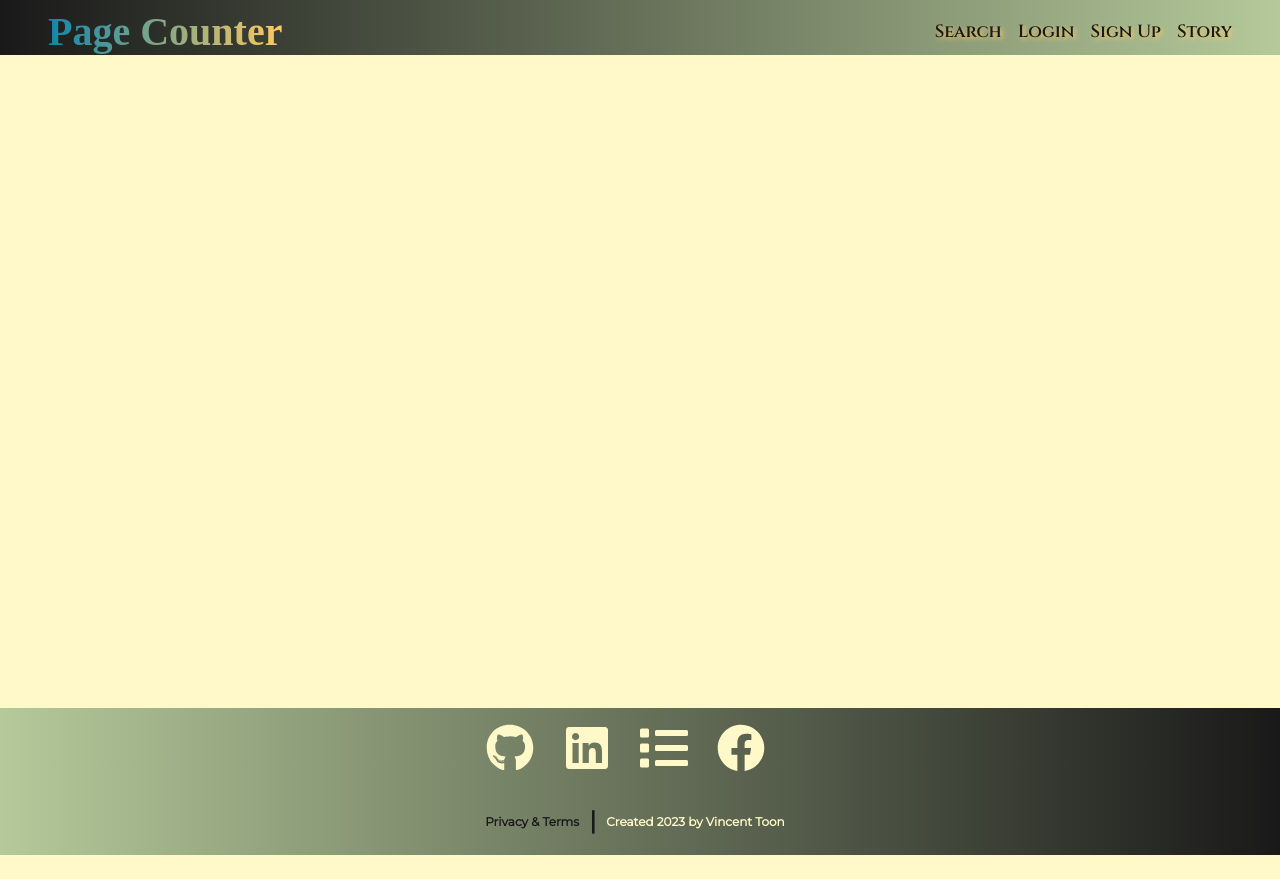
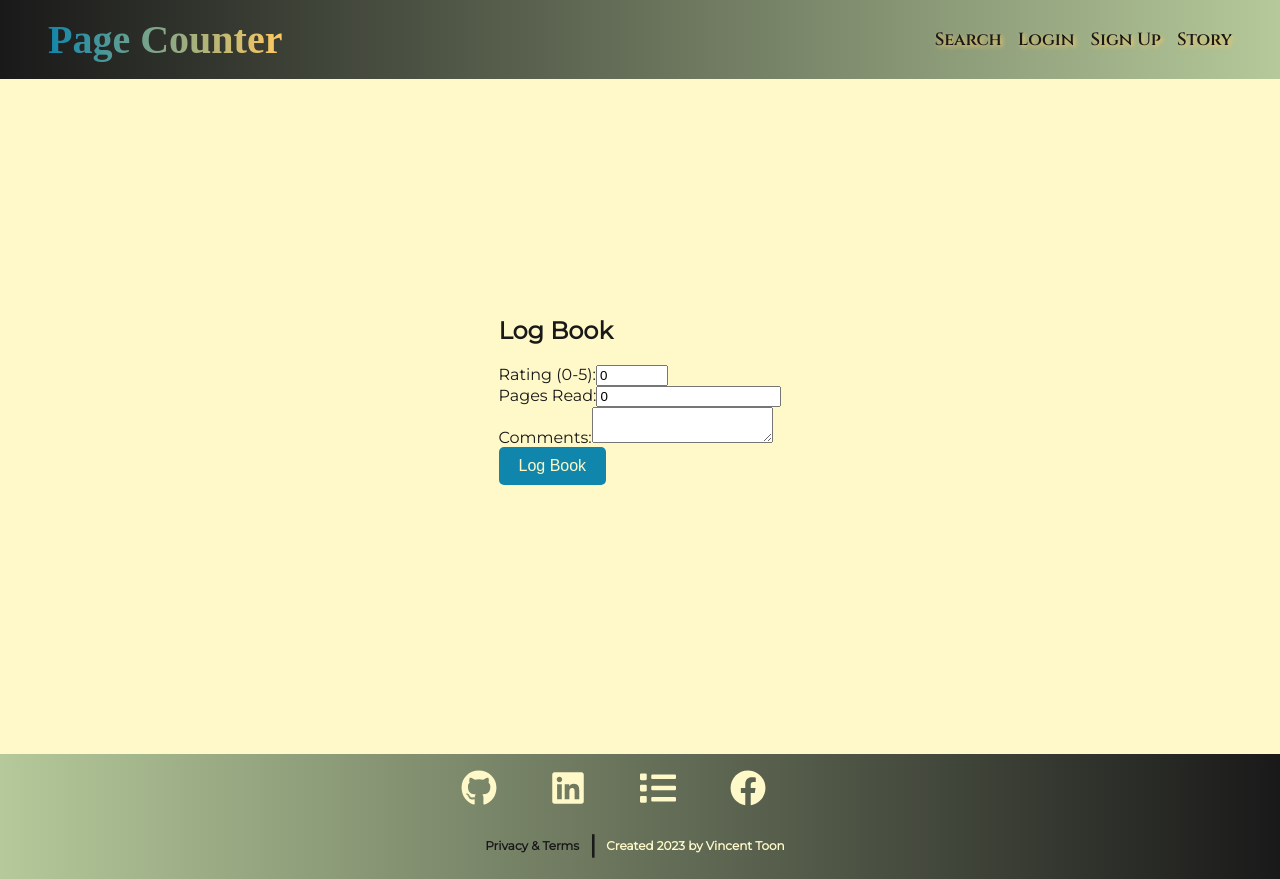
Before and after one commit to Vincenttoon/page_counter, a React (Create React App) app in the folder client/: page /log-book/1 in a window 1280 px wide. Before the commit the page ends 855 px from the top, so only its background shows below. Built offline with nearby package versions, Linux system fonts and the light colour scheme; a web font is replaced by a local one.

Commit message:
fixed id search

```diff
--- a/client/src/App.js
+++ b/client/src/App.js
@@ -16,6 +16,7 @@ import Signup from "./pages/Signup";
 import Login from "./pages/Login";
 import Feed from "./pages/Feed";
 import Story from "./pages/Story";
+import LogBook from './pages/LogBook';
 
 import "./App.css";
 
@@ -54,6 +55,7 @@ function App() {
               <Route path="/login" element={<Login />} />
               <Route path="/story" element={<Story />} />
               <Route path="/search" element={<SearchBooks />} />
+              <Route path="/log-book/:bookId" element={<LogBook />} />
             </Routes>
           </main>
           <Footer />
--- a/client/src/components/Footer/index.js
+++ b/client/src/components/Footer/index.js
@@ -11,22 +11,22 @@ const Footer = () => {
         <ul>
           <li>
             <a href="https://github.com/Vincenttoon">
-              <FaGithub fontSize={"2em"} />
+              <FaGithub fontSize={"1.5em"} />
             </a>
           </li>
           <li>
             <a href="https://www.linkedin.com/in/vincent-toon-4954b6162/">
-              <FaLinkedin fontSize={"2em"} />
+              <FaLinkedin fontSize={"1.5em"} />
             </a>
           </li>
           <li>
             <a href="https://vincent-toon-portfolio.vercel.app/">
-              <FaList fontSize={"2em"} />
+              <FaList fontSize={"1.5em"} />
             </a>
           </li>
           <li>
             <a href="https://www.facebook.com/vince.toon">
-              <FaFacebook fontSize={"2em"} />
+              <FaFacebook fontSize={"1.5em"} />
             </a>
           </li>
         </ul>
--- a/client/src/components/SearchBooks/index.js
+++ b/client/src/components/SearchBooks/index.js
@@ -40,7 +40,9 @@ const SearchBooks = () => {
 
   // Handle the reviewBook and saveBook mutations when the buttons are clicked
   const handleReviewBook = (book) => {
-    navigate("/log-book");
+    const bookId = book.volumeInfo.bookId;
+
+    navigate(`/log-book"/${bookId}`);
   };
 
   const handleSaveBook = (book) => {
@@ -48,7 +50,7 @@ const SearchBooks = () => {
     const input = {
       bookInfo: {
         // Populate the bookInfo object with the relevant data from your book object
-        bookId: book.volumeInfo.bookId, // Adjust the property name accordingly
+        bookId: book.id, // Adjust the property name accordingly
         authors: book.volumeInfo.authors, // For example, populate authors
         description: book.volumeInfo.description,
         image: book.volumeInfo.imageLinks.thumbnail,
@@ -153,9 +155,13 @@ const SearchBooks = () => {
             )}
             {Auth.loggedIn() && (
               <div>
-                <Link to="/log-book">
-                  <button className="log-btn"
-                  onClick={() => handleReviewBook(book)}>Log</button>
+                <Link to={`/log-book/${book.id}`}>
+                  <button
+                    className="log-btn"
+                    onClick={() => handleReviewBook(book)}
+                  >
+                    Log
+                  </button>
                 </Link>
                 <Link to="/profile">
                   <button
--- /dev/null
+++ b/client/src/pages/LogBook.js
@@ -0,0 +1,75 @@
+import React, { useState } from "react";
+import { useMutation } from "@apollo/client";
+import { READ_BOOK } from "../utils/mutations"; // Import your mutation from the correct location
+
+const LogBook = () => {
+  const [rating, setRating] = useState(0);
+  const [pagesRead, setPagesRead] = useState(0);
+  const [comments, setComments] = useState("");
+
+  const [readBook] = useMutation(READ_BOOK);
+
+  const handleFormSubmit = async (e) => {
+    e.preventDefault();
+
+    // Trigger the readBook mutation with the collected data
+    try {
+      const { data } = await readBook({
+        variables: {
+          bookInfoId: "bookInfoIdHere", // You need to provide the bookInfoId
+          rating,
+          pagesRead,
+          review: comments,
+        },
+      });
+
+      // Handle the mutation response, e.g., show a success message
+      console.log("Book read successfully:", data.readBook);
+
+      // Optionally, redirect the user to another page or perform other actions
+    } catch (error) {
+      // Handle errors, e.g., show an error message
+      console.error("Error reading book:", error);
+    }
+  };
+
+  return (
+    <div className="container">
+      <div className="log-info-container">
+      <h2> Log Book </h2>
+        <form onSubmit={handleFormSubmit}>
+          <div>
+            <label>Rating (0-5):</label>
+            <input
+              type="number"
+              step="0.25"
+              min="0"
+              max="5"
+              value={rating}
+              onChange={(e) => setRating(e.target.value)}
+            />
+          </div>
+          <div>
+            <label>Pages Read:</label>
+            <input
+              type="number"
+              value={pagesRead}
+              onChange={(e) => setPagesRead(e.target.value)}
+            />
+          </div>
+          <div>
+            <label>Comments:</label>
+            <textarea
+              value={comments}
+              onChange={(e) => setComments(e.target.value)}
+            />
+          </div>
+          <button type="submit">Log Book</button>
+        </form>
+        {/* Add form elements for user input (rating, pages read, comments) here */}
+      </div>
+    </div>
+  );
+};
+
+export default LogBook;
--- a/client/src/styles/Footer.scss
+++ b/client/src/styles/Footer.scss
@@ -13,7 +13,7 @@ footer {
   }
 
   ul {
-    width: 30%;
+    width: 35%;
     list-style: none;
     padding: 0;
     margin: 0;
@@ -21,7 +21,7 @@ footer {
     display: flex;
     flex-direction: row; // Display items horizontally
     justify-content: center;
-    margin-bottom: 10px;
+    // margin-bottom: 10px;
   }
 
   li {
@@ -45,7 +45,7 @@ footer {
     align-items: center;
 
     h4 {
-      margin: 10px 0; // Adjust the margin as needed
+      // margin: 10px 0; // Adjust the margin as needed
       margin-right: 10px;
       font-size: 12px;
       color: $light; // Add margin between elements
--- a/client/src/styles/Header.scss
+++ b/client/src/styles/Header.scss
@@ -8,7 +8,7 @@
   display: flex;
   justify-content: space-between;
   align-items: center;
-  padding: 0.5rem 3rem 0rem 3rem;
+  padding: 1rem 3rem 1rem 3rem;
   background: linear-gradient(to right, $black, $green);
   color: $black;
 
--- /dev/null
+++ b/client/src/styles/LogBook.scss
@@ -0,0 +1,2 @@
+@import 'colors';
+@import 'media-queries'
--- a/client/src/styles/index.scss
+++ b/client/src/styles/index.scss
@@ -4,3 +4,6 @@
 @import "Signup";
 @import "Login";
 @import "Footer";
+@import "LogBook";
+@import "SearchBooks";
+@import "Story";
```
Also changed, not shown: client/src/pages/LogReview.js (deleted).
